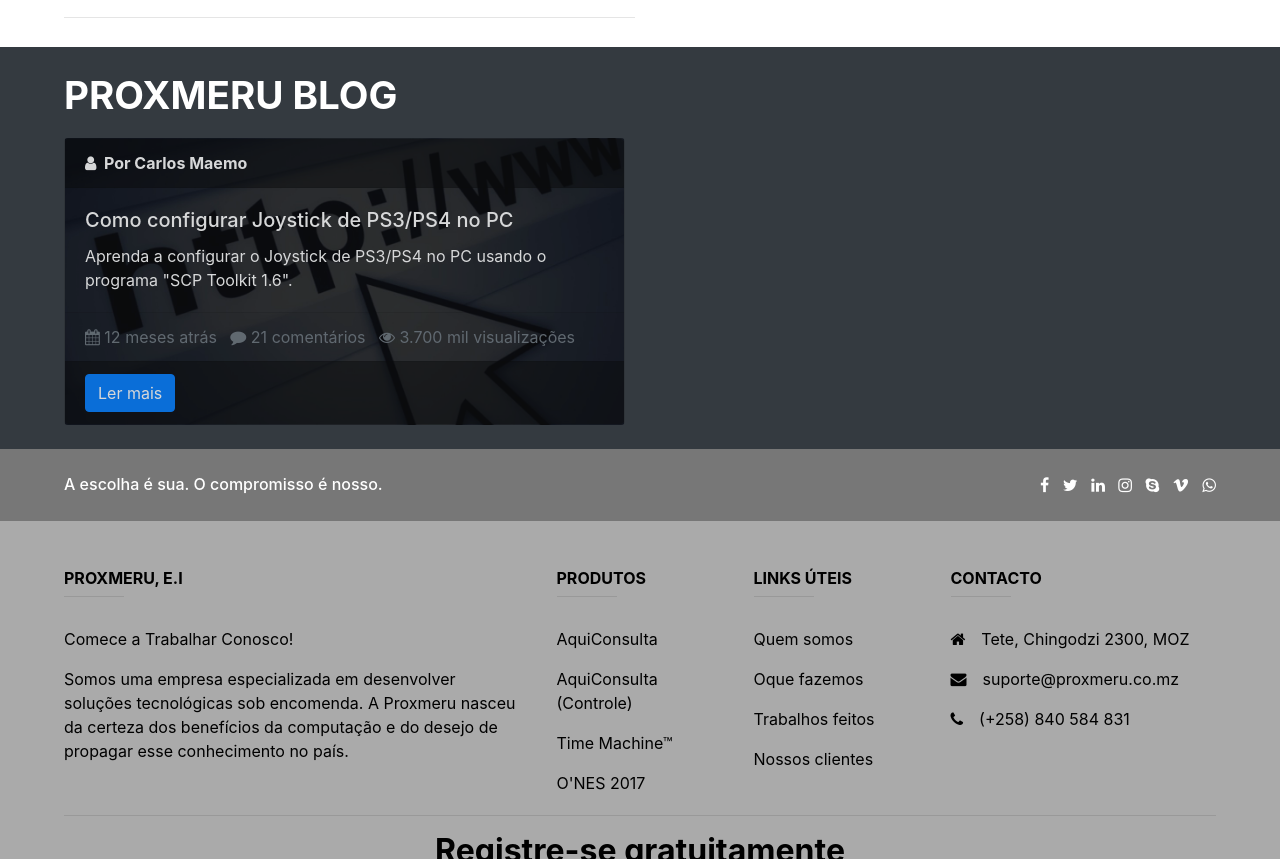
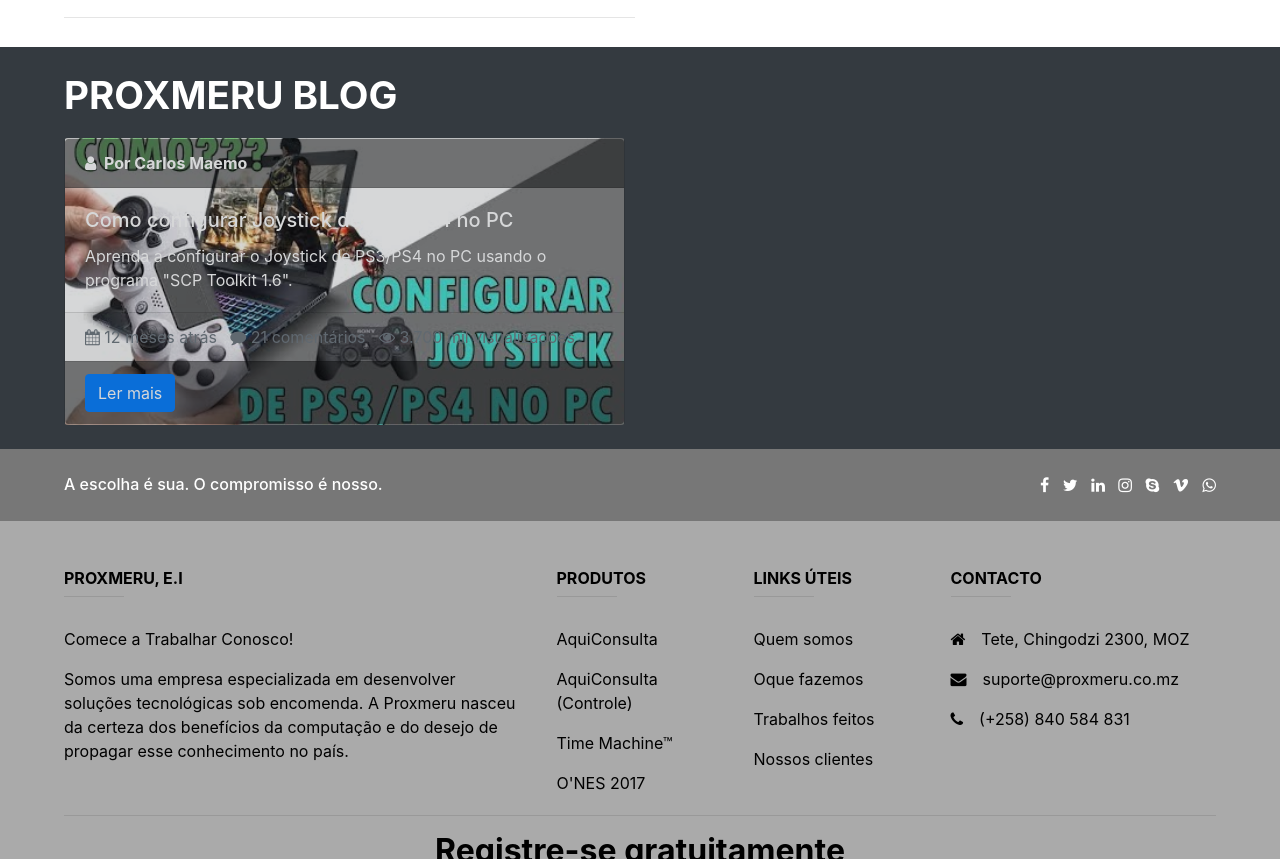
Before and after one commit to proxmeru/proxmeruWebsite, a PHP site: page / in a window 1280 px wide. Shown: the part 5641-6500 px from the top of the page. Run offline with PHP 8.4, Linux system fonts and the light colour scheme; some libraries are stand-ins or nearby versions.

Commit message:
Update index.php

```diff
--- a/index.php
+++ b/index.php
@@ -1002,7 +1002,7 @@
 
             <!-- Post 01 -->
             <div class="col mb-4">
-                <div class="card bg-dark text-white" style="background: url('img/servicos/fundos/pxm-servicos-01.jpg') no-repeat center center;opacity: 0.8;width: 100%; height: 100%; background-size: cover; overflow: hidden;">
+                <div class="card bg-dark text-white" style="background: url('img/blog/carlos_maemo/post01.jpg') no-repeat center center;opacity: 0.8;width: 100%; height: 100%; background-size: cover; overflow: hidden;">
                     <div class="card-header" style="background-color: rgba(0,0,0,.5);font-weight: bold">
                         <span class="fa fa-user"></span>&nbsp; Por Carlos Maemo
                     </div>
```
